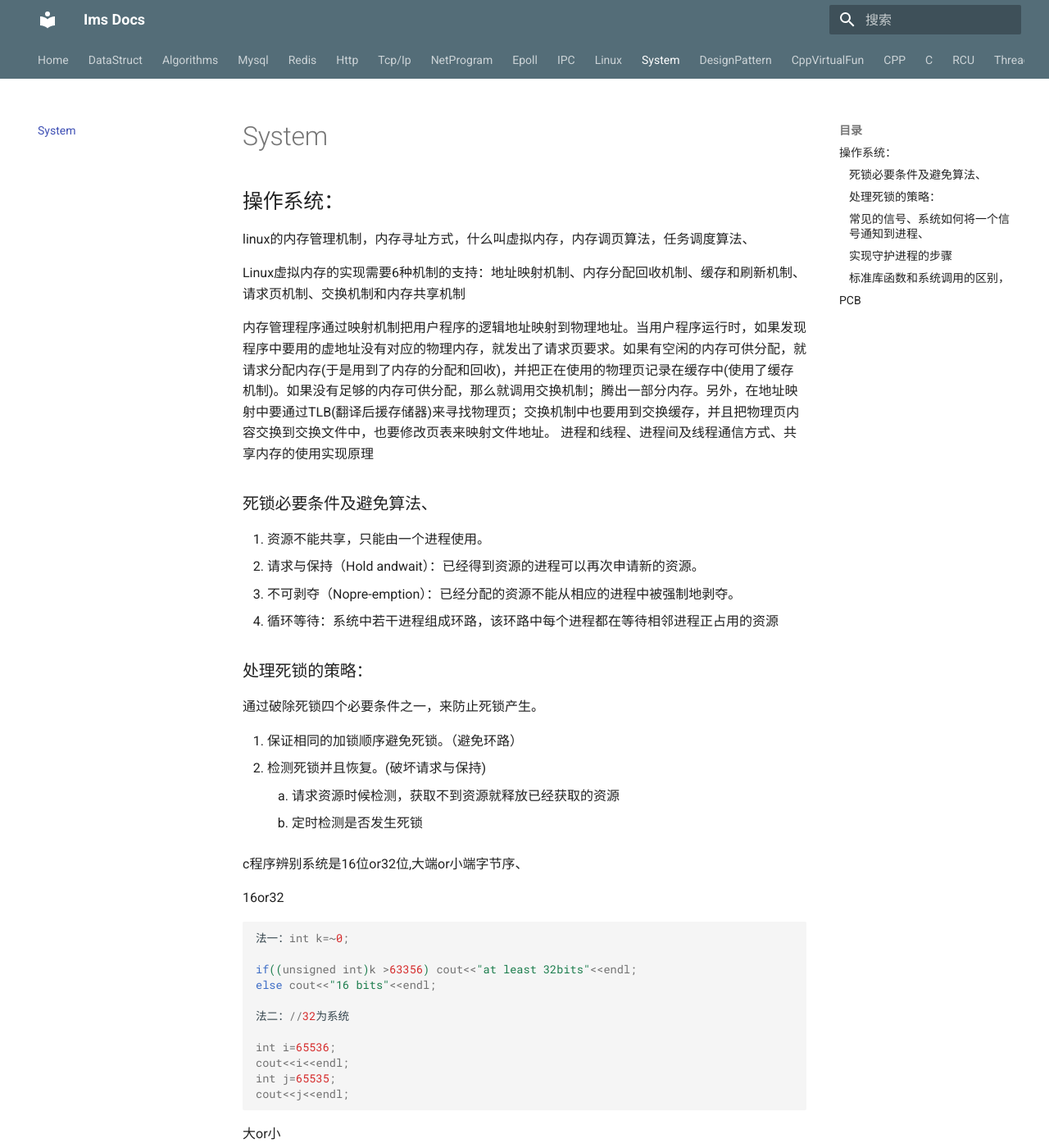
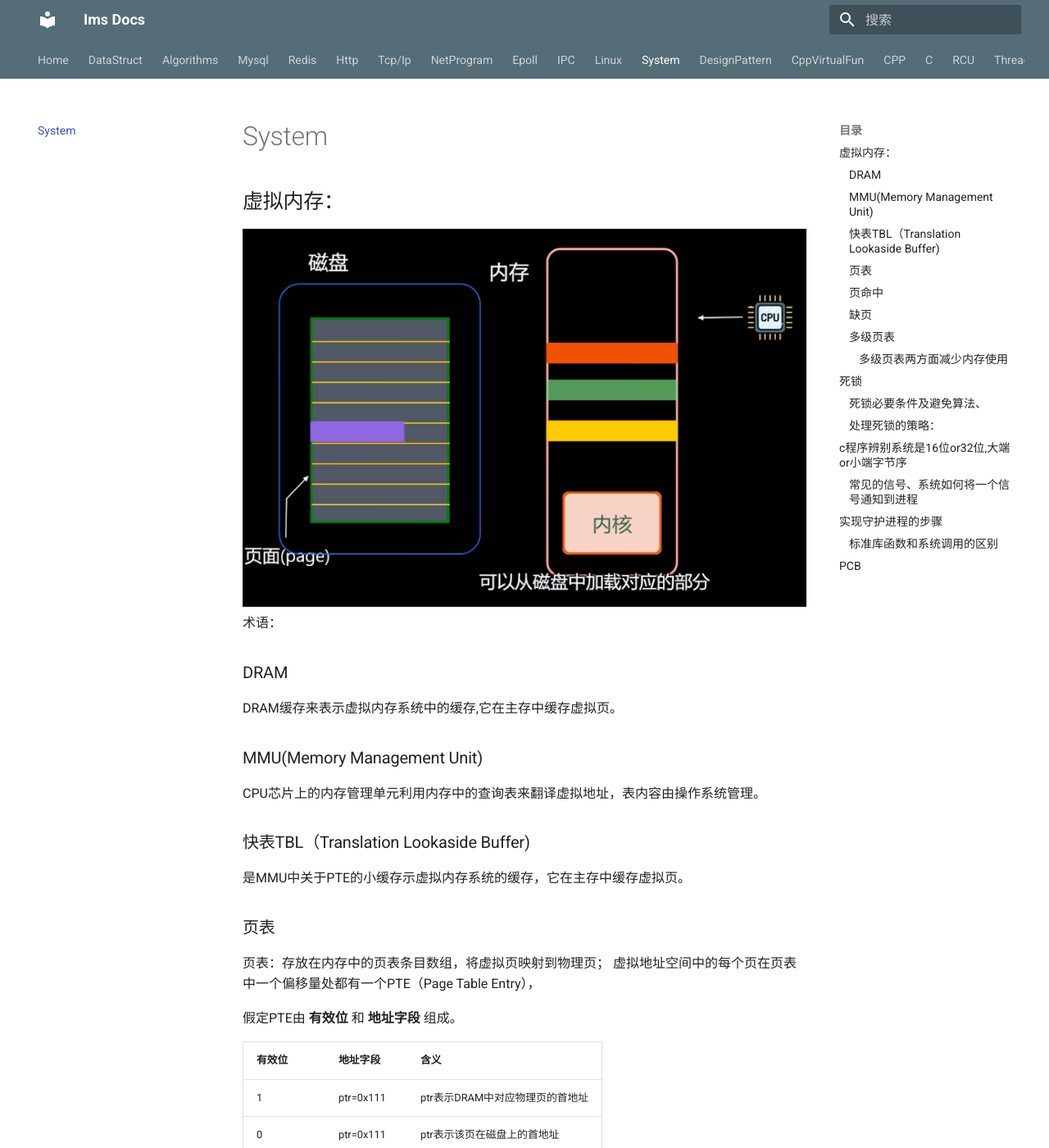
Before and after one commit to ims0/mkdocs, an MkDocs documentation site: the page built from docs/sys.md, in a window 1280 px wide and 1400 px high. Shown: the whole window at 82% size. Built offline with MkDocs 1.6.1 and Material for MkDocs 9.7.7, drawn with Linux system fonts in a browser that asks for light colours; some of the changed text lies outside the part shown.

Commit message:
添加虚拟内存与页表

```diff
--- a/docs/sys.md
+++ b/docs/sys.md
@@ -1,13 +1,50 @@
 
-## 操作系统：
+## 虚拟内存：
+![avitor](sys_pic/virtual_mem.png)
+术语：
+### DRAM
+DRAM缓存来表示虚拟内存系统中的缓存,它在主存中缓存虚拟页。
 
-linux的内存管理机制，内存寻址方式，什么叫虚拟内存，内存调页算法，任务调度算法、
 
-Linux虚拟内存的实现需要6种机制的支持：地址映射机制、内存分配回收机制、缓存和刷新机制、请求页机制、交换机制和内存共享机制
+### MMU(Memory Management Unit)
+CPU芯片上的内存管理单元利用内存中的查询表来翻译虚拟地址，表内容由操作系统管理。
 
-内存管理程序通过映射机制把用户程序的逻辑地址映射到物理地址。当用户程序运行时，如果发现程序中要用的虚地址没有对应的物理内存，就发出了请求页要求。如果有空闲的内存可供分配，就请求分配内存(于是用到了内存的分配和回收)，并把正在使用的物理页记录在缓存中(使用了缓存机制)。如果没有足够的内存可供分配，那么就调用交换机制；腾出一部分内存。另外，在地址映射中要通过TLB(翻译后援存储器)来寻找物理页；交换机制中也要用到交换缓存，并且把物理页内容交换到交换文件中，也要修改页表来映射文件地址。
-    进程和线程、进程间及线程通信方式、共享内存的使用实现原理
+### 快表TBL（Translation Lookaside Buffer)
+是MMU中关于PTE的小缓存示虚拟内存系统的缓存，它在主存中缓存虚拟页。
+### 页表
+页表：存放在内存中的页表条目数组，将虚拟页映射到物理页；
+虚拟地址空间中的每个页在页表中一个偏移量处都有一个PTE（Page Table Entry），
 
+假定PTE由 **有效位** 和 **地址字段** 组成。
+
+|有效位 | 地址字段| 含义|
+|--|--|--
+1 | ptr=0x111 | ptr表示DRAM中对应物理页的首地址
+0 | ptr=0x111 | ptr表示该页在磁盘上的首地址
+0 | ptr=NULL | ptr表示该页未分配
+
+
+
+### 页命中
+
+CPU 访问虚拟地址时候，地址翻译硬件将虚拟地址作为索引定位到PTE，当时PTE设置了有效位时候，
+说明虚拟页缓存在内存中了，PTE中的地址字段就是内存中该页的首地址。
+
+### 缺页
+
+DRAM不命中成为缺页(page fault)。
+
+### 多级页表
+
+以32位系统为例，页大小为4kb，PTE为4字节。需要4M的页表留在内存中。其中只使用来虚拟地址空间的一小部分。
+
+####  多级页表两方面减少内存使用
+
+1. 如果一个一级页表的PTE是空的，那么二级页表就不会存在
+2. 只有一级页表才需要驻留在内存中，只有经常使用的二级页表才会缓存在主存中。
+
+
+## 死锁
 ### 死锁必要条件及避免算法、
 
 1. 资源不能共享，只能由一个进程使用。
@@ -24,21 +61,13 @@ Linux虚拟内存的实现需要6种机制的支持：地址映射机制、内
     2. 定时检测是否发生死锁
 
 
-c程序辨别系统是16位or32位,大端or小端字节序、
+## c程序辨别系统是16位or32位,大端or小端字节序
 
 16or32
 
     法一：int k=~0;
+    法二：sizeof(void*) ;
 
-    if((unsigned int)k >63356) cout<<"at least 32bits"<<endl;
-    else cout<<"16 bits"<<endl;
-
-    法二：//32为系统
-
-    int i=65536;
-    cout<<i<<endl;
-    int j=65535;
-    cout<<j<<endl;
 大or小
 
     1) Little-Endian就是低位字节排放在内存的低地址端，高位字节排放在内存的高地址端。
@@ -96,7 +125,7 @@ c程序辨别系统是16位or32位,大端or小端字节序、
     Little Endian : x86、DEC
     ARM既可以工作在大端模式，也可以工作在小端模式。
 
-### 常见的信号、系统如何将一个信号通知到进程、
+### 常见的信号、系统如何将一个信号通知到进程
 
     信号机制是进程之间相互传递消息的一种方法，信号全称为软中断信号，也有人称作软中断。
     进程之间可以互相通过系统调用kill发送软中断信号。
@@ -121,7 +150,7 @@ c程序辨别系统是16位or32位,大端or小端字节序、
 进程可以通过三种方式来响应一个信号：（1）忽略信号，即对信号不做任何处理，其中，有两个信号不能忽略：SIGKILL及SIGSTOP；（2）捕捉信号。定义信号处理函数，当信号发生时，执行相应的处理函数；（3）执行缺省操作，
 
 
-### 实现守护进程的步骤
+## 实现守护进程的步骤
 
 守护进程最重要的特性是后台运行。
 
@@ -130,6 +159,7 @@ c程序辨别系统是16位or32位,大端or小端字节序、
 
     if(pid=fork())
     exit(0); //是父进程，结束父进程，子进程继续
+
 2.  脱离控制终端，登录会话和进程组
 
     有必要先介绍一下Linux中的进程与控制终端，登录会话和进程组之间的关系：进程属于一个进程组，进程组号（GID）就是进程组长的进程号（PID）。登录会话可以包含多个进程组。这些进程组共享一个控制终端。这个控制终端通常是创建进程的登录终端。控制终端，登录会话和进程组通常是从父进程继承下来的。我们的目的就是要摆脱它们，使之不受它们的影响。方法是在第1点的基础上，调用setsid()使进程成为会话组长：
@@ -166,20 +196,20 @@ c程序辨别系统是16位or32位,大端or小端字节序、
 
     这样，内核在子进程结束时不会产生僵尸进程。这一点与BSD4不同，BSD4下必须显式等待子进程结束才能释放僵尸进程。
 
-### 标准库函数和系统调用的区别，
+### 标准库函数和系统调用的区别
 
 1. 系统调用
 
     系统调用提供的函数如open, close, read, write, ioctl等，需包含头文件unistd. h。以write为例：其函数原型为 size_t write(int fd, const void *buf, size_t nbytes)，其操作对象为文件描述符或文件句柄fd(file descriptor)，要想写一个文件，必须先以可写权限用open系统调用打开一个文件，获得所打开文件的fd，例如fd=open(/"/dev/video/", O_RDWR)。fd是一个整型值，每新打开一个文件，所获得的fd为当前最大fd加1。Linux系统默认分配了3个文件描述符值：0－standard input，1－standard output，2－standard error。
 
     系统调用通常用于底层文件访问（low-level file access），例如在驱动程序中对设备文件的直接访问。
-
     系统调用是操作系统相关的，因此一般没有跨操作系统的可移植性。
 
     系统调用发生在内核空间，因此如果在用户空间的一般应用程序中使用系统调用来进行文件操作，会有用户空间到内核空间切换的开销。事实上，即使在用户空间使用库函数来对文件进行操作，因为文件总是存在于存储介质上，因此不管是读写操作，都是对硬件（存储器）的操作，都必然会引起系统调用。也就是说，库函数对文件的操作实际上是通过系统调用来实现的。例如C库函数fwrite()就是通过write()系统调用来实现的。
 
     这样的话，使用库函数也有系统调用的开销，为什么不直接使用系统调用呢？这是因为，读写文件通常是大量的数据（这种大量是相对于底层驱动的系统调用所实现的数据操作单位而言），这时，使用库函数就可以大大减少系统调用的次数。这一结果又缘于缓冲区技术。在用户空间和内核空间，对文件操作都使用了缓冲区，例如用fwrite写文件，都是先将内容写到用户空间缓冲区，当用户空间缓冲区满或者写操作结束时，才将用户缓冲区的内容写到内核缓冲区，同样的道理，当内核缓冲区满或写结束时才将内核缓冲区内容写到文件对应的硬件媒介。
-2. 库函数调用
+
+2. 库函数调用(可移植性好,驱动不可用)
 
     标准C库函数提供的文件操作函数如fopen, fread, fwrite, fclose,fflush, fseek等，需包含头文件stdio. h。以fwrite为例，其函数原型为size_t fwrite(const void *buffer,size_t size, size_t item_num, FILE *pf)，其操作对象为文件指针FILE *pf，要想写一个文件，必须先以可写权限用fopen函数打开一个文件，获得所打开文件的FILE结构指针pf，例如pf=fopen(/"~/proj/filename/",/"w/")。实际上，由于库函数对文件的操作最终是通过系统调用实现的，因此，每打开一个文件所获得的FILE结构指针都有一个内核空间的文件描述符fd与之对应。同样有相应的预定义的FILE指针：stdin－standard input，stdout－standard output，stderr－standard error。
 
```
Also changed, not shown: docs/sys_pic/virtual_mem.png (added).
